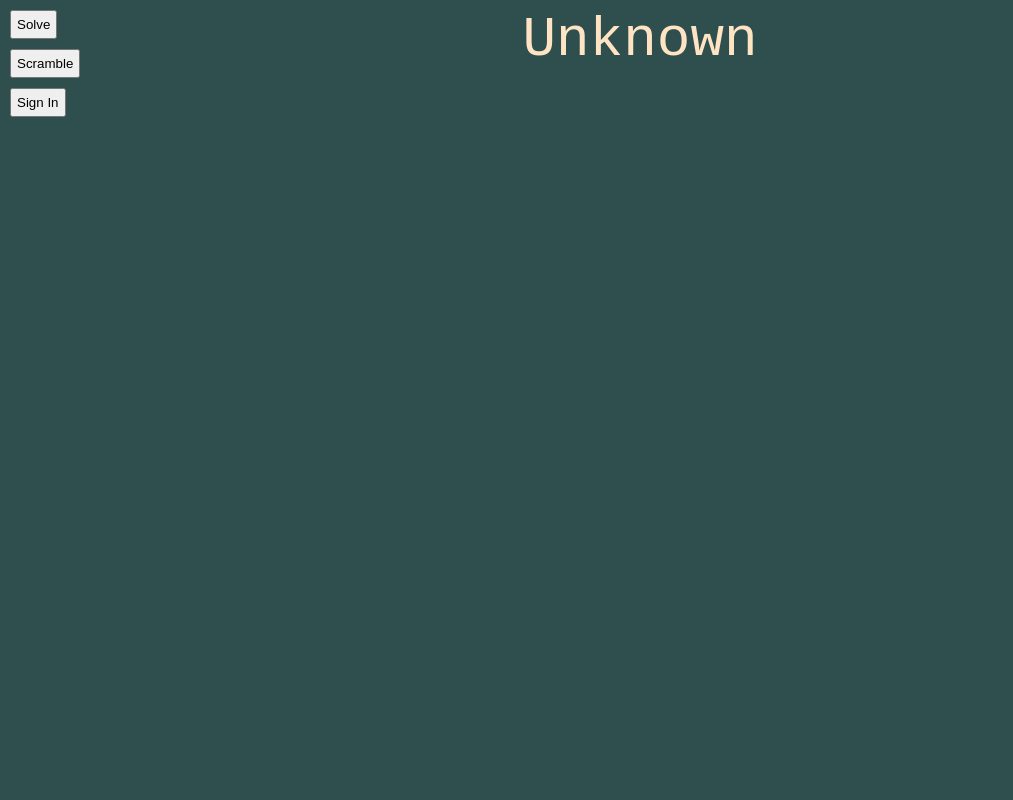
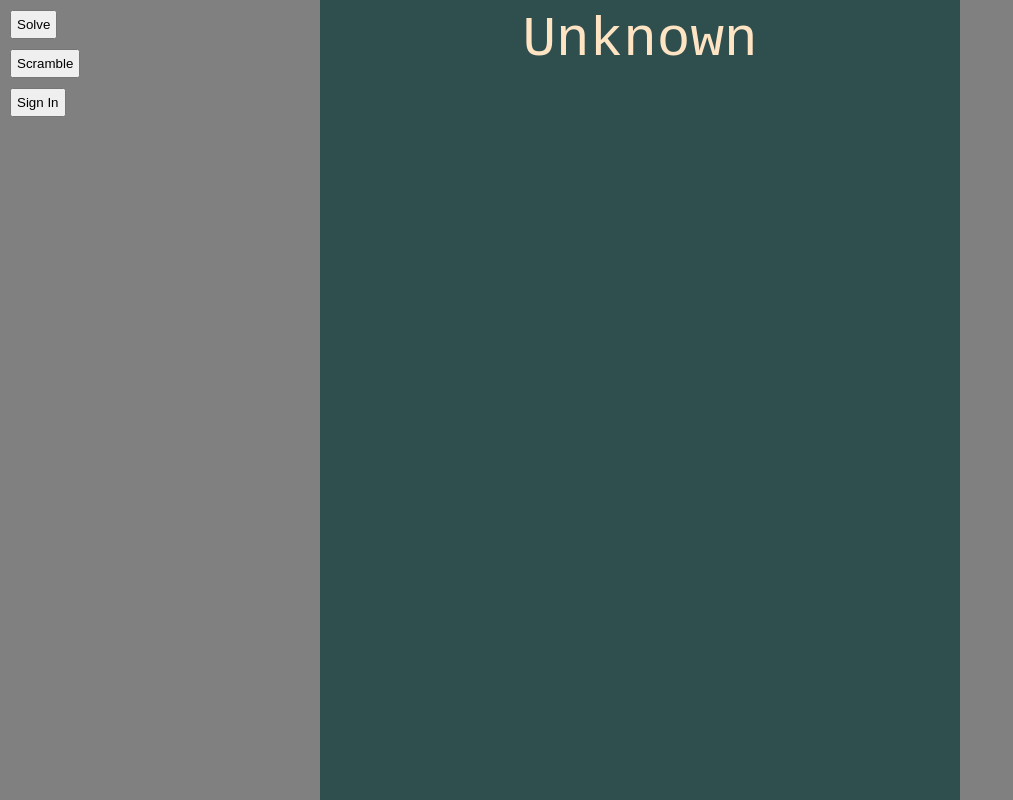
Before and after one commit to sidit77/InfinityLoop, a website built with webpack: page static/index.html in a window 1280 px wide. Shown: the whole page, without its empty margins (0-1013 px from the left). Built offline with nearby package versions, Linux system fonts and the light colour scheme.

Commit message:
limited width

```diff
--- a/static/index.html
+++ b/static/index.html
@@ -8,10 +8,19 @@
       body {
         margin: 0;
         padding: 0;
+        background-color: grey;
       }
       #canvas {
         width: 100%;
+        max-width: 80vh;
         height: 100%;
+        padding: 0;
+        margin: auto;
+        display: block;
+        top: 0;
+        bottom: 0;
+        left: 0;
+        right: 0;
         z-index: -1;
         position: absolute;
         background-color: darkslategrey;
```
Also changed, not shown: 1 other file.
